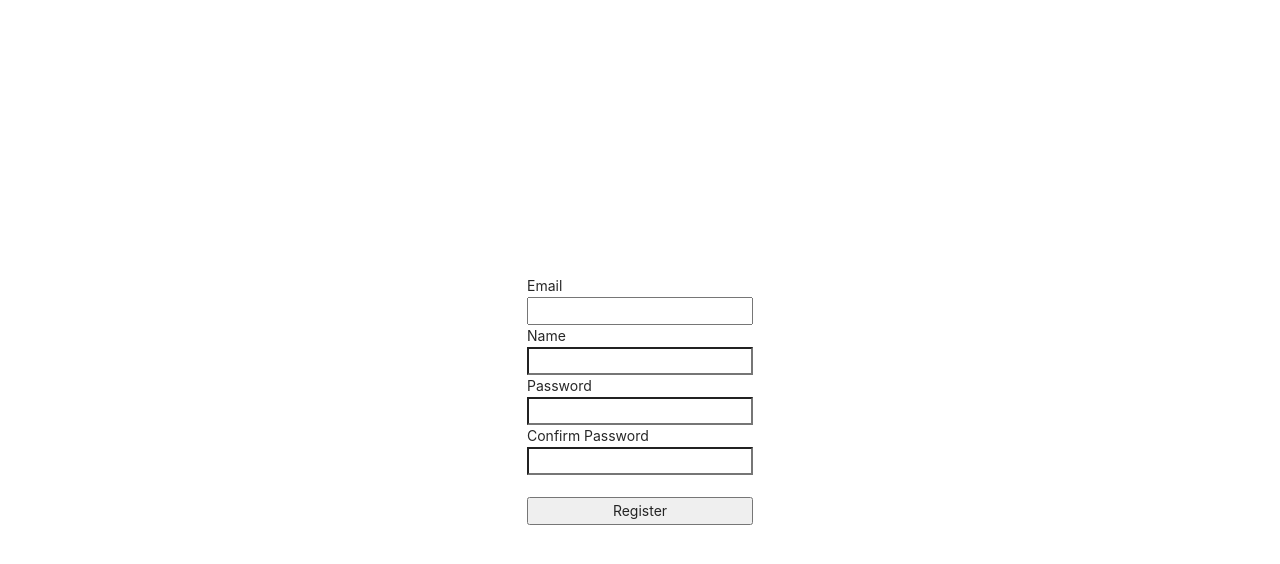
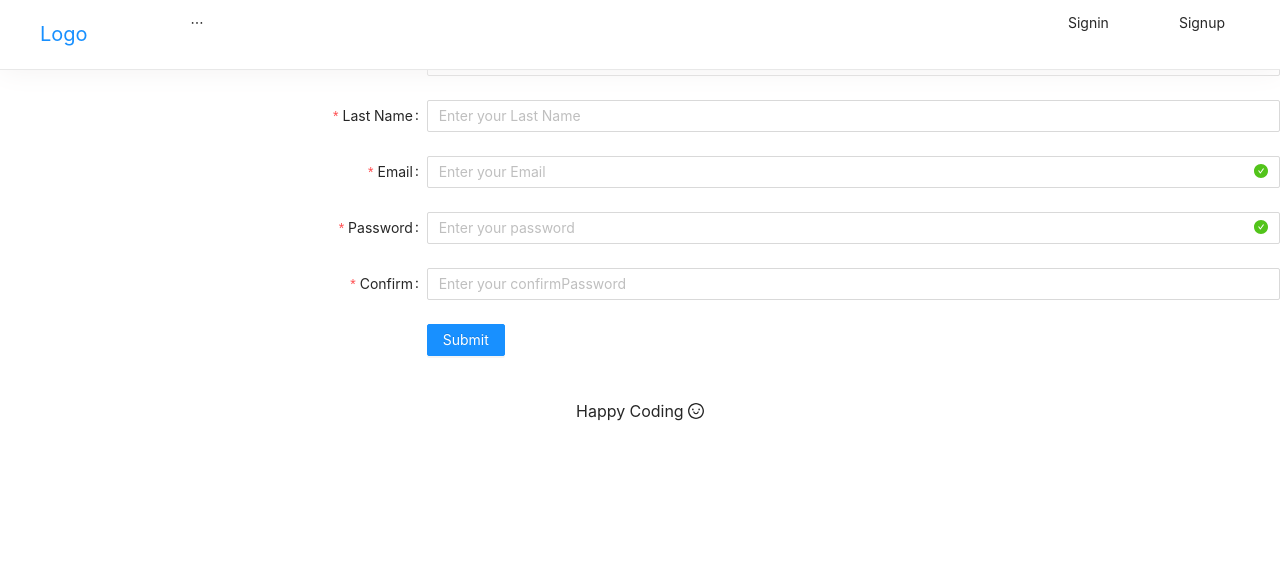
Before and after one commit to tonypark0403/simple-tube, a React (Create React App) app in the folder client/: page /register in a window 1280 px wide. Shown: the top 564 px of the page. Built offline with nearby package versions, Linux system fonts and the light colour scheme; no server answers.

Commit message:
retrieve logout to navbar and applied antd

```diff
--- a/client/package.json
+++ b/client/package.json
@@ -7,12 +7,15 @@
     "@testing-library/react": "^9.3.2",
     "@testing-library/user-event": "^7.1.2",
     "axios": "^0.19.2",
+    "formik": "^2.1.4",
     "http-proxy-middleware": "^1.0.3",
+    "moment": "^2.24.0",
     "react": "^16.13.0",
     "react-dom": "^16.13.0",
     "react-icons": "^3.9.0",
     "react-router-dom": "^5.1.2",
-    "react-scripts": "3.4.0"
+    "react-scripts": "3.4.0",
+    "yup": "^0.28.3"
   },
   "scripts": {
     "start": "react-scripts start",
--- a/client/src/components/App.js
+++ b/client/src/components/App.js
@@ -1,22 +1,26 @@
-import React from "react";
+import React, { Suspense } from "react";
 import { BrowserRouter as Router, Switch, Route } from "react-router-dom";
 import LandingPage from "./views/LandingPage/LandingPage";
 import LoginPage from "./views/LoginPage/LoginPage";
 import RegisterPage from "./views/RegisterPage/RegisterPage";
 import Auth from "../hoc/auth";
+import NavBar from "./views/NavBar/NavBar";
+import Footer from "./views/Footer/Footer";
 
 function App() {
   return (
     <Router>
-      <div>
+      <Suspense fallback={(<div>Loading...</div>)}>
         {/* A <Switch> looks through its children <Route>s and
             renders the first one that matches the current URL. */}
+        <NavBar />
         <Switch>
           <Route exact path="/" component={Auth(LandingPage, null)} />
           <Route exact path="/login" component={Auth(LoginPage, false)} />
           <Route exact path="/register" component={Auth(RegisterPage, false)} />
         </Switch>
-      </div>
+        <Footer />
+      </Suspense>
     </Router>
   );
 }
--- a/client/src/components/views/Footer/Footer.js
+++ b/client/src/components/views/Footer/Footer.js
@@ -1,5 +1,5 @@
 import React from 'react'
-import { Icon } from 'antd';
+import { SmileOutlined } from '@ant-design/icons';
 
 function Footer() {
   return (
@@ -8,7 +8,7 @@ function Footer() {
       flexDirection: 'column', alignItems: 'center',
       justifyContent: 'center', fontSize: '1rem'
     }}>
-      <p> Happy Coding  <Icon type="smile" /></p>
+      <p> Happy Coding  <SmileOutlined /></p>
     </div>
   )
 }
--- a/client/src/components/views/NavBar/NavBar.js
+++ b/client/src/components/views/NavBar/NavBar.js
@@ -1,7 +1,8 @@
 import React, { useState } from 'react';
-import LeftMenu from './Sections/LeftMenu';
-import RightMenu from './Sections/RightMenu';
-import { Drawer, Button, Icon } from 'antd';
+import LeftMenu from './sections/LeftMenu';
+import RightMenu from './sections/RightMenu';
+import { Drawer, Button } from 'antd';
+import { RightOutlined } from '@ant-design/icons';
 import './sections/Navbar.css';
 
 function NavBar() {
@@ -32,7 +33,7 @@ function NavBar() {
           type="primary"
           onClick={showDrawer}
         >
-          <Icon type="align-right" />
+          <RightOutlined />
         </Button>
         <Drawer
           title="Basic Drawer"
--- a/client/src/components/views/NavBar/sections/RightMenu.js
+++ b/client/src/components/views/NavBar/sections/RightMenu.js
@@ -1,7 +1,7 @@
 import React from 'react';
 import { Menu } from 'antd';
 import axios from 'axios';
-import { USER_SERVER } from '../../../Config';
+import route from '../../../../config/route';
 import { withRouter } from 'react-router-dom';
 import { useSelector } from "react-redux";
 
@@ -9,11 +9,12 @@ function RightMenu(props) {
     const user = useSelector(state => state.user)
 
     const logoutHandler = () => {
-        axios.get(`${USER_SERVER}/logout`).then(response => {
-            if (response.status === 200) {
+        console.log('click')
+        axios.get(`${route.USER}/logout`).then(res => {
+            if (res.data.success) {
                 props.history.push("/login");
             } else {
-                alert('Log Out Failed')
+                alert('Fail to logout!!!');
             }
         });
     };
--- a/client/src/components/views/RegisterPage/RegisterPage.js
+++ b/client/src/components/views/RegisterPage/RegisterPage.js
@@ -3,81 +3,202 @@ import { useDispatch } from 'react-redux';
 import { withRouter } from 'react-router-dom';
 import { registerUser } from '../../../_actions/user_action';
 
+import moment from "moment";
+import { Formik } from 'formik';
+import * as Yup from 'yup';
+
+import {
+  Form,
+  Input,
+  Button,
+} from 'antd';
+
+const formItemLayout = {
+  labelCol: {
+    xs: { span: 24 },
+    sm: { span: 8 },
+  },
+  wrapperCol: {
+    xs: { span: 24 },
+    sm: { span: 16 },
+  },
+};
+const tailFormItemLayout = {
+  wrapperCol: {
+    xs: {
+      span: 24,
+      offset: 0,
+    },
+    sm: {
+      span: 16,
+      offset: 8,
+    },
+  },
+};
+
 function RegisterPage(props) {
   const dispatch = useDispatch();
+  return (
 
-  const [Email, setEmail] = useState("")
-  const [Name, setName] = useState("")
-  const [Password, setPassword] = useState("")
-  const [ConfirmPassword, setConfirmPassword] = useState("")
+    <Formik
+      initialValues={{
+        email: '',
+        lastName: '',
+        name: '',
+        password: '',
+        confirmPassword: ''
+      }}
+      validationSchema={Yup.object().shape({
+        name: Yup.string()
+          .required('Name is required'),
+        lastName: Yup.string()
+          .required('Last Name is required'),
+        email: Yup.string()
+          .email('Email is invalid')
+          .required('Email is required'),
+        password: Yup.string()
+          .min(6, 'Password must be at least 6 characters')
+          .required('Password is required'),
+        confirmPassword: Yup.string()
+          .oneOf([Yup.ref('password'), null], 'Passwords must match')
+          .required('Confirm Password is required')
+      })}
+      onSubmit={(values, { setSubmitting }) => {
+        setTimeout(() => {
 
+          let dataToSubmit = {
+            email: values.email,
+            password: values.password,
+            name: values.name,
+            lastname: values.lastname,
+            image: `http://gravatar.com/avatar/${moment().unix()}?d=identicon`
+          };
 
-  const onEmailHandler = (event) => {
-    setEmail(event.currentTarget.value)
-  }
+          dispatch(registerUser(dataToSubmit)).then(response => {
+            if (response.payload.success) {
+              props.history.push("/login");
+            } else {
+              alert(response.payload.err.errmsg)
+            }
+          })
 
-  const onNameHandler = (event) => {
-    setName(event.currentTarget.value)
-  }
+          setSubmitting(false);
+        }, 500);
+      }}
+    >
+      {props => {
+        const {
+          values,
+          touched,
+          errors,
+          dirty,
+          isSubmitting,
+          handleChange,
+          handleBlur,
+          handleSubmit,
+          handleReset,
+        } = props;
+        return (
+          <div className="app">
+            <h2>Sign up</h2>
+            <Form style={{ minWidth: '375px' }} {...formItemLayout} onSubmit={handleSubmit} >
 
-  const onPasswordHandler = (event) => {
-    setPassword(event.currentTarget.value)
-  }
+              <Form.Item required label="Name">
+                <Input
+                  id="name"
+                  placeholder="Enter your name"
+                  type="text"
+                  value={values.name}
+                  onChange={handleChange}
+                  onBlur={handleBlur}
+                  className={
+                    errors.name && touched.name ? 'text-input error' : 'text-input'
+                  }
+                />
+                {errors.name && touched.name && (
+                  <div className="input-feedback">{errors.name}</div>
+                )}
+              </Form.Item>
 
-  const onConfirmPasswordHandler = (event) => {
-    setConfirmPassword(event.currentTarget.value)
-  }
+              <Form.Item required label="Last Name">
+                <Input
+                  id="lastName"
+                  placeholder="Enter your Last Name"
+                  type="text"
+                  value={values.lastName}
+                  onChange={handleChange}
+                  onBlur={handleBlur}
+                  className={
+                    errors.lastName && touched.lastName ? 'text-input error' : 'text-input'
+                  }
+                />
+                {errors.lastName && touched.lastName && (
+                  <div className="input-feedback">{errors.lastName}</div>
+                )}
+              </Form.Item>
 
-  const onSubmitHandler = (event) => {
-    event.preventDefault();
+              <Form.Item required label="Email" hasFeedback validateStatus={errors.email && touched.email ? "error" : 'success'}>
+                <Input
+                  id="email"
+                  placeholder="Enter your Email"
+                  type="email"
+                  value={values.email}
+                  onChange={handleChange}
+                  onBlur={handleBlur}
+                  className={
+                    errors.email && touched.email ? 'text-input error' : 'text-input'
+                  }
+                />
+                {errors.email && touched.email && (
+                  <div className="input-feedback">{errors.email}</div>
+                )}
+              </Form.Item>
 
-    if (Password !== ConfirmPassword) {
-      return alert('Should be the same between password and confirmation of password!!!');
-    }
+              <Form.Item required label="Password" hasFeedback validateStatus={errors.password && touched.password ? "error" : 'success'}>
+                <Input
+                  id="password"
+                  placeholder="Enter your password"
+                  type="password"
+                  value={values.password}
+                  onChange={handleChange}
+                  onBlur={handleBlur}
+                  className={
+                    errors.password && touched.password ? 'text-input error' : 'text-input'
+                  }
+                />
+                {errors.password && touched.password && (
+                  <div className="input-feedback">{errors.password}</div>
+                )}
+              </Form.Item>
 
-    let body = {
-      email: Email,
-      password: Password,
-      name: Name
-    }
-    dispatch(registerUser(body))
-      .then(res => {
-        if (res.payload.success) {
-          props.history.push("/login")
-        } else {
-          alert("Failed to sign up")
-        }
-      })
-  }
+              <Form.Item required label="Confirm" hasFeedback>
+                <Input
+                  id="confirmPassword"
+                  placeholder="Enter your confirmPassword"
+                  type="password"
+                  value={values.confirmPassword}
+                  onChange={handleChange}
+                  onBlur={handleBlur}
+                  className={
+                    errors.confirmPassword && touched.confirmPassword ? 'text-input error' : 'text-input'
+                  }
+                />
+                {errors.confirmPassword && touched.confirmPassword && (
+                  <div className="input-feedback">{errors.confirmPassword}</div>
+                )}
+              </Form.Item>
 
-
-
-  return (
-    <div style={{
-      display: 'flex', justifyContent: 'center', alignItems: 'center'
-      , width: '100%', height: '100vh'
-    }}>
-      <form style={{ display: 'flex', flexDirection: 'column' }}
-        onSubmit={onSubmitHandler}
-      >
-        <label>Email</label>
-        <input type="email" value={Email} onChange={onEmailHandler} />
-
-        <label>Name</label>
-        <input type="text" value={Name} onChange={onNameHandler} />
-
-        <label>Password</label>
-        <input type="password" value={Password} onChange={onPasswordHandler} />
-
-        <label>Confirm Password</label>
-        <input type="password" value={ConfirmPassword} onChange={onConfirmPasswordHandler} />
-
-        <br />
-        <button type="submit">Register</button>
-      </form>
-    </div>
-  )
-}
-
+              <Form.Item {...tailFormItemLayout}>
+                <Button onClick={handleSubmit} type="primary" disabled={isSubmitting}>
+                  Submit
+                </Button>
+              </Form.Item>
+            </Form>
+          </div>
+        );
+      }}
+    </Formik>
+  );
+};
 
 export default withRouter(RegisterPage);
```
Also changed, not shown: client/src/components/views/LandingPage/LandingPage.js (+1 -18 lines).
